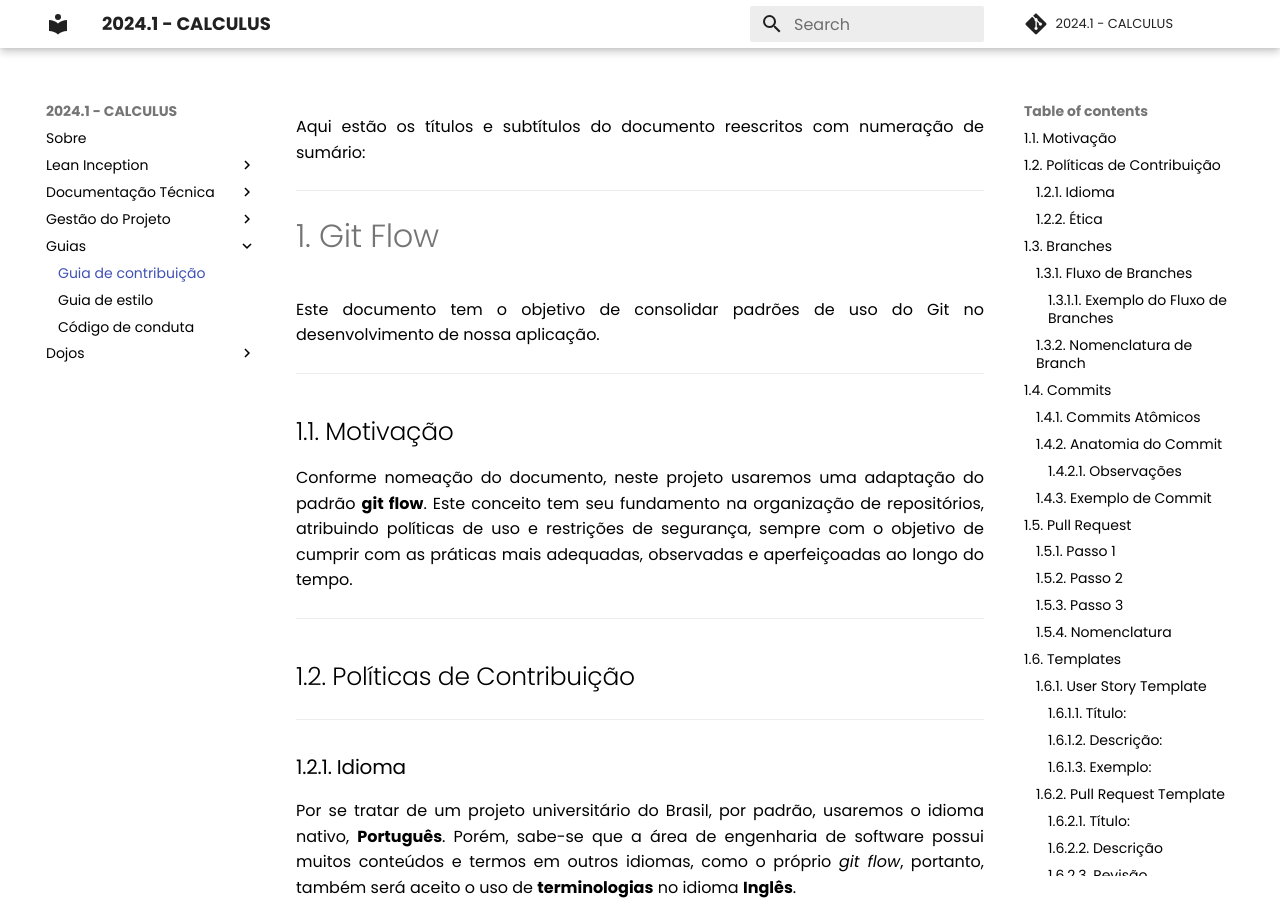
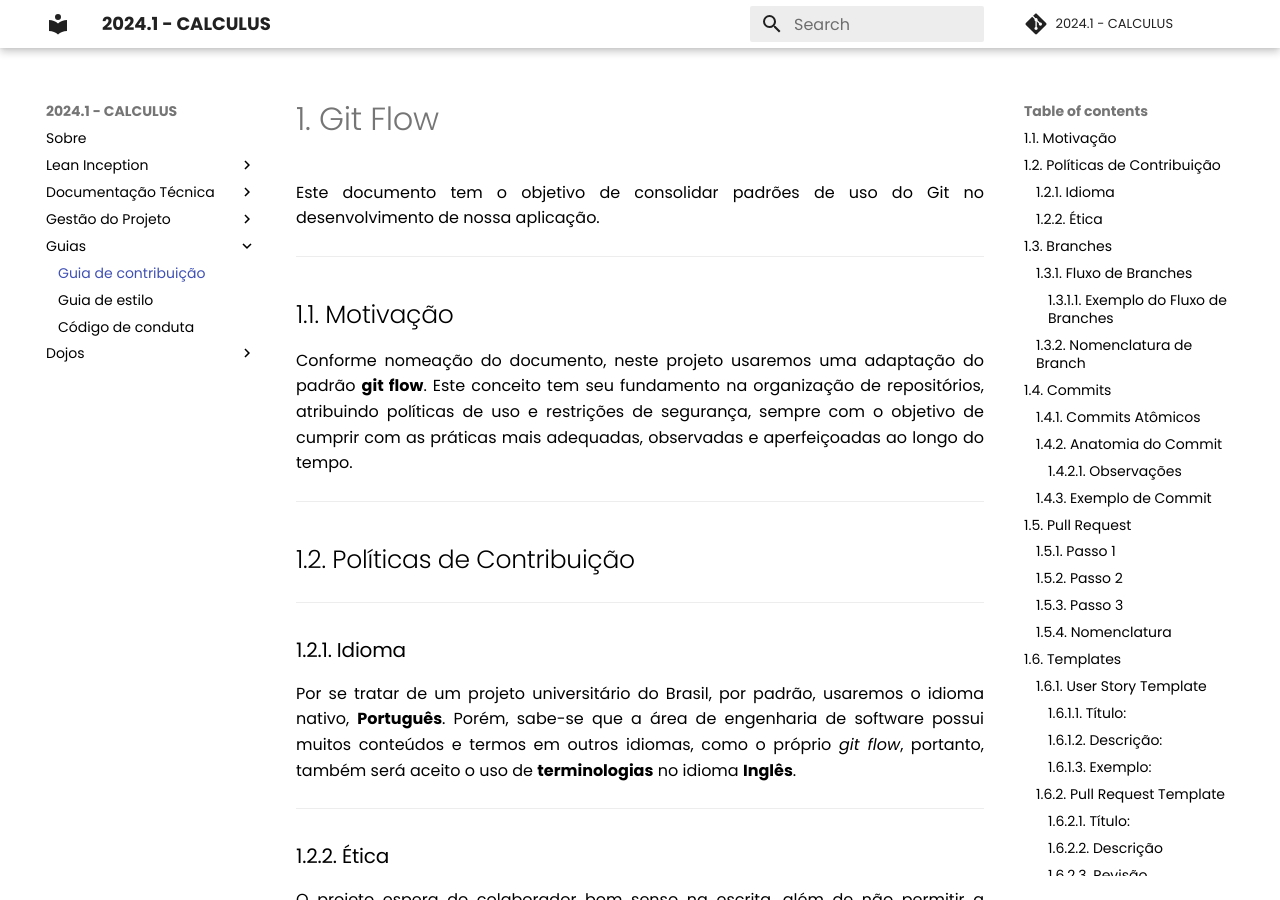
Before and after one commit to fga-eps-mds/2024.1-CALCULUS-DOC, an MkDocs documentation site: the page built from docs/guias/guia-contribuicao.md, in a window 1280 px wide and 900 px high. Built offline with MkDocs 1.6.1 and Material for MkDocs 9.7.7, drawn with Linux system fonts in a browser that asks for light colours; comment, search, counter and statistics services are not loaded; some of the changed text lies outside the part shown.

Commit message:
fix(#142): ajustando erros de escrita

```diff
--- a/docs/guias/guia-contribuicao.md
+++ b/docs/guias/guia-contribuicao.md
@@ -1,7 +1,3 @@
-Aqui estão os títulos e subtítulos do documento reescritos com numeração de sumário:
-
----
-
 # 1. Git Flow
 
 Este documento tem o objetivo de consolidar padrões de uso do Git no desenvolvimento de nossa aplicação.
@@ -193,10 +189,6 @@ Como professor, eu quero criar uma nova jornada educacional para organizar meus
 
 ***
 
-Aqui está a seção de Pull Request reescrita com base no template fornecido:
-
----
-
 ### 1.6.2. Pull Request Template
 
 #### 1.6.2.1. Título:
```
